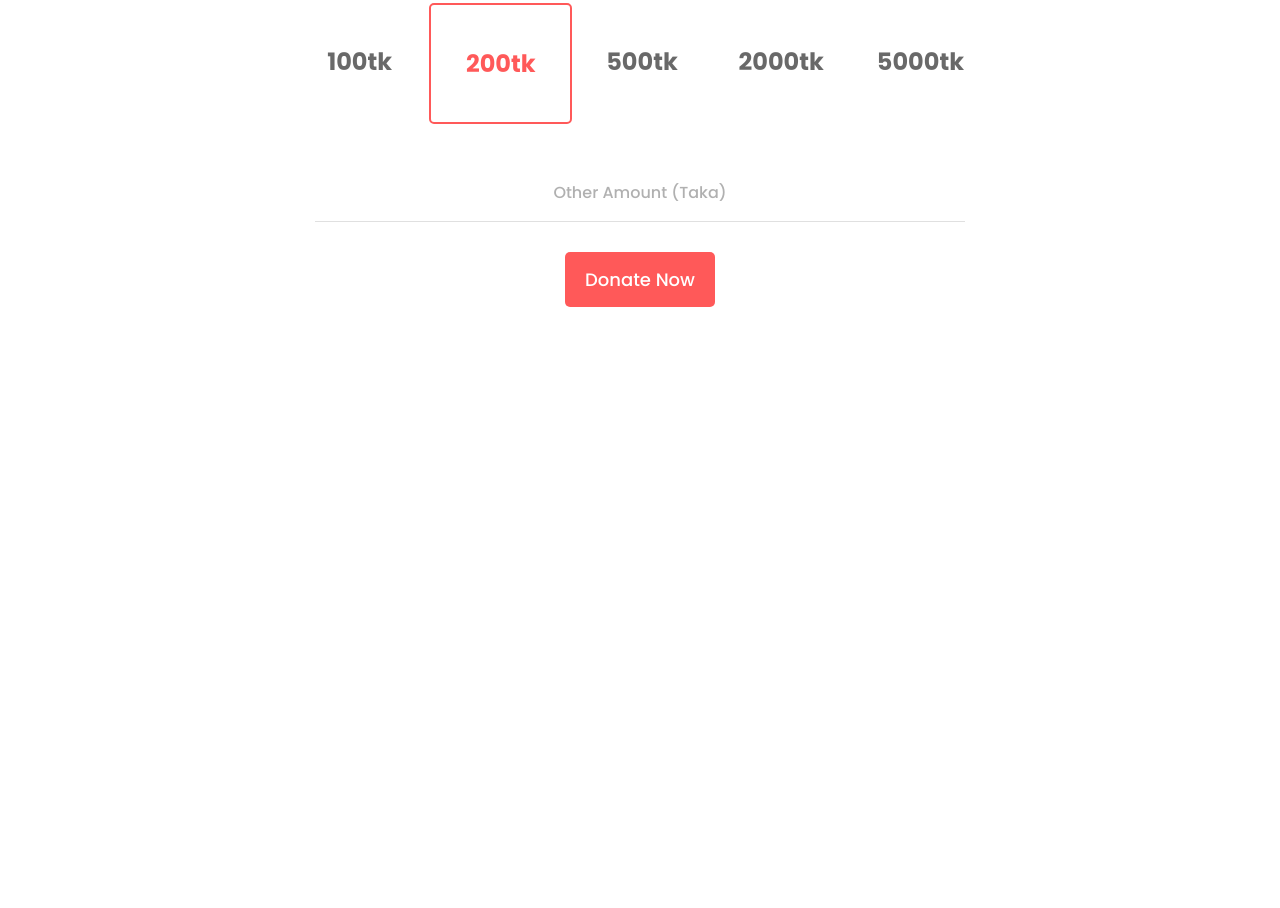
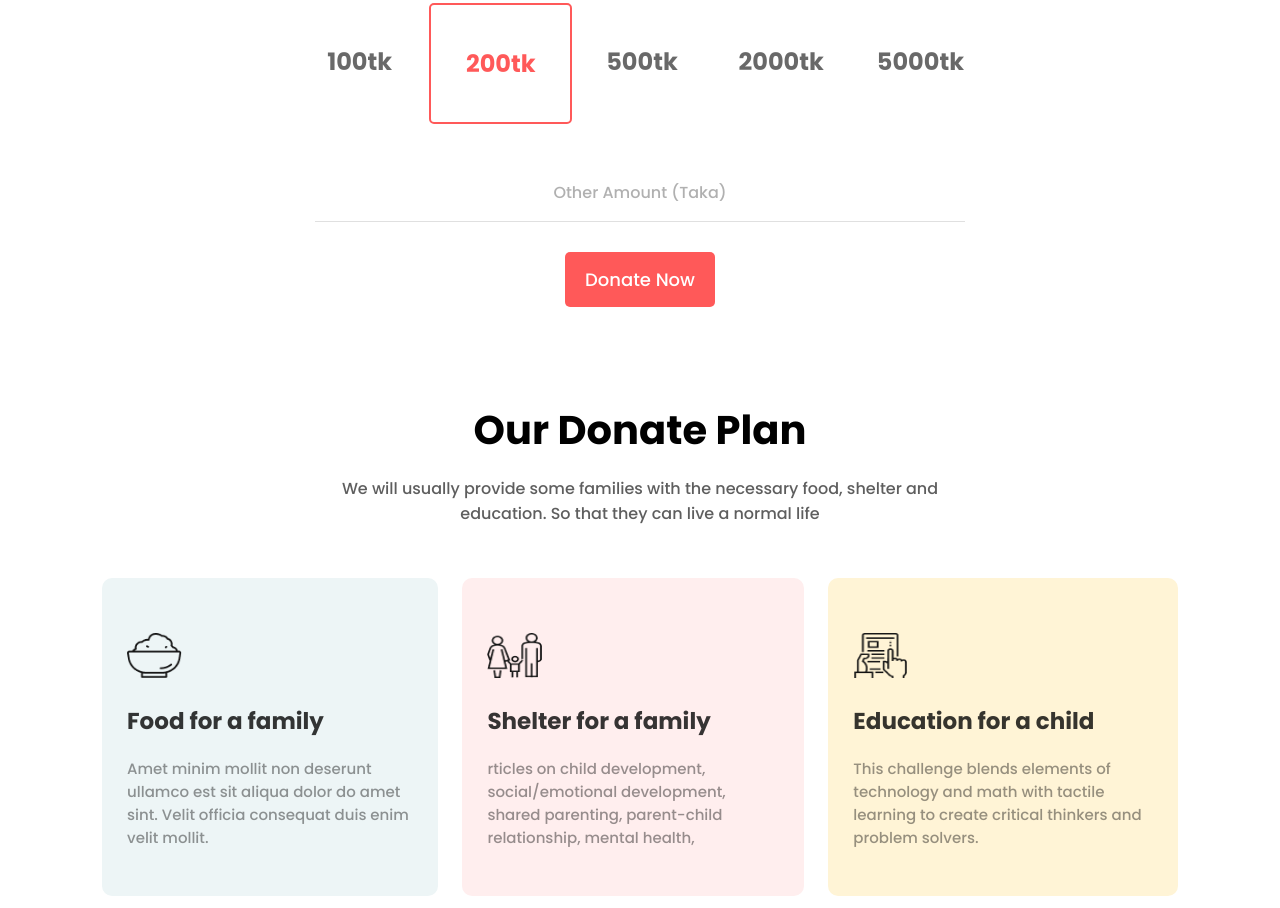
Before and after one commit to sifat6233/first-assinment, a plain HTML site: page index.html in a window 1280 px wide. Shown: the part 1056-1964 px from the top of the page. Before the commit the page ends 1363 px from the top, so only its background shows below. Drawn offline with Linux system fonts and the light colour scheme.

Commit message:
donate plan

```diff
--- a/index.html
+++ b/index.html
@@ -54,8 +54,43 @@
 
   </section>
 
+
+  <!-- Donate Plan Section--------------- -->
   <section id="donate-plan">
+    <div class="donate-title-section">
+      <h1 class="donate title">Our Donate Plan</h1>
+      <p>We will usually provide some families with the necessary food, shelter and education. So that they can live a normal life</p>
+    </div>
+    <div class="donate-plan-row flexable">
+       <div class="single-donate-plan food-wrap">
+         <img src="icons/food.png" alt="">
+         <div class="food">
+          <h2>Food for a family</h2>
+          <p>Amet minim mollit non deserunt
+          ullamco est sit aliqua dolor do amet
+          sint. Velit officia consequat duis enim
+          velit mollit.</p>
+         </div><!--food-->
+       </div> <!--single-donate-plan-->
 
+       <div class="single-donate-plan family-wrap">
+         <img src="icons/shelter.png" alt="">
+         <div class="family">
+           <h2>Shelter for a family</h2>
+           <p>rticles on child development, social/emotional development, shared parenting, parent-child relationship, mental health,</p>
+         </div>
+       </div>
+
+       <div class="single-donate-plan education-wrap">
+        <img src="icons/Frame-1.png" alt="">
+        <div class="education">
+          <h2>Education for a child</h2>
+        <p>This challenge blends elements of  technology and math with tactile learning to create critical
+        thinkers and problem solvers.</p>
+        </div>
+       </div>
+
+    </div>
   </section>
 
 </body>
--- a/style.css
+++ b/style.css
@@ -92,3 +92,35 @@ width: 650px;
   border: none;
   margin-bottom: 15px;
 }
+
+/*-------- Donate Plan section----------- */
+.donate-plan-row.flexable {
+  width: 1100px;
+  margin: auto;
+}
+.single-donate-plan {
+  margin: 12px;
+  padding: 55px 22px 32px 25px;
+  border-radius: 10px;
+}
+.food-wrap{
+  background-color: #EDF5F6;
+}
+.family-wrap{
+  background-color: #FFEEEE;
+}
+.education-wrap{
+  background-color: #FFF4D6;
+}
+.single-donate-plan img {
+  width: 55px;
+  height: 45px;
+}
+.single-donate-plan h2 {
+  font-size: 23px;
+  color: #000000c9;
+}
+.single-donate-plan p {
+  font-size: 15px;
+  color: #00000069;
+}
```
